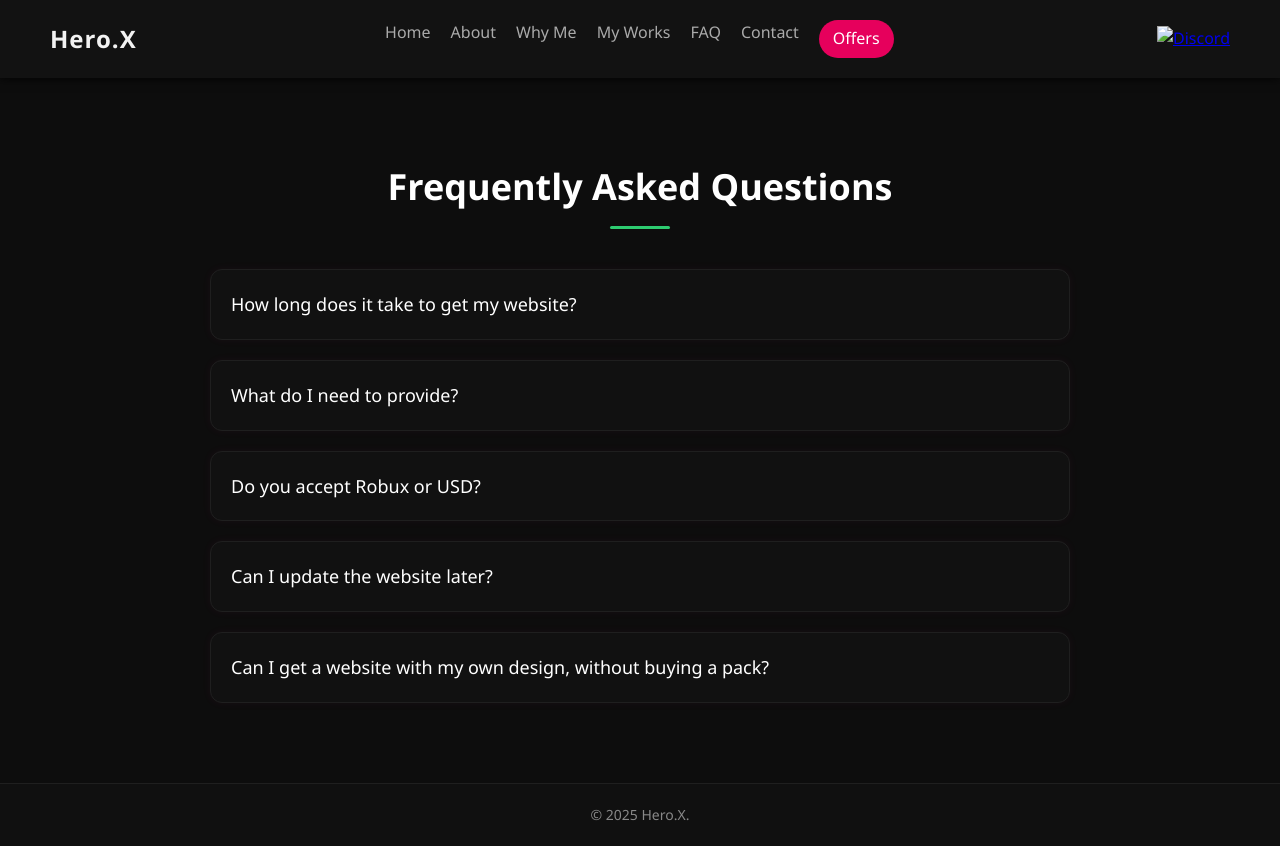
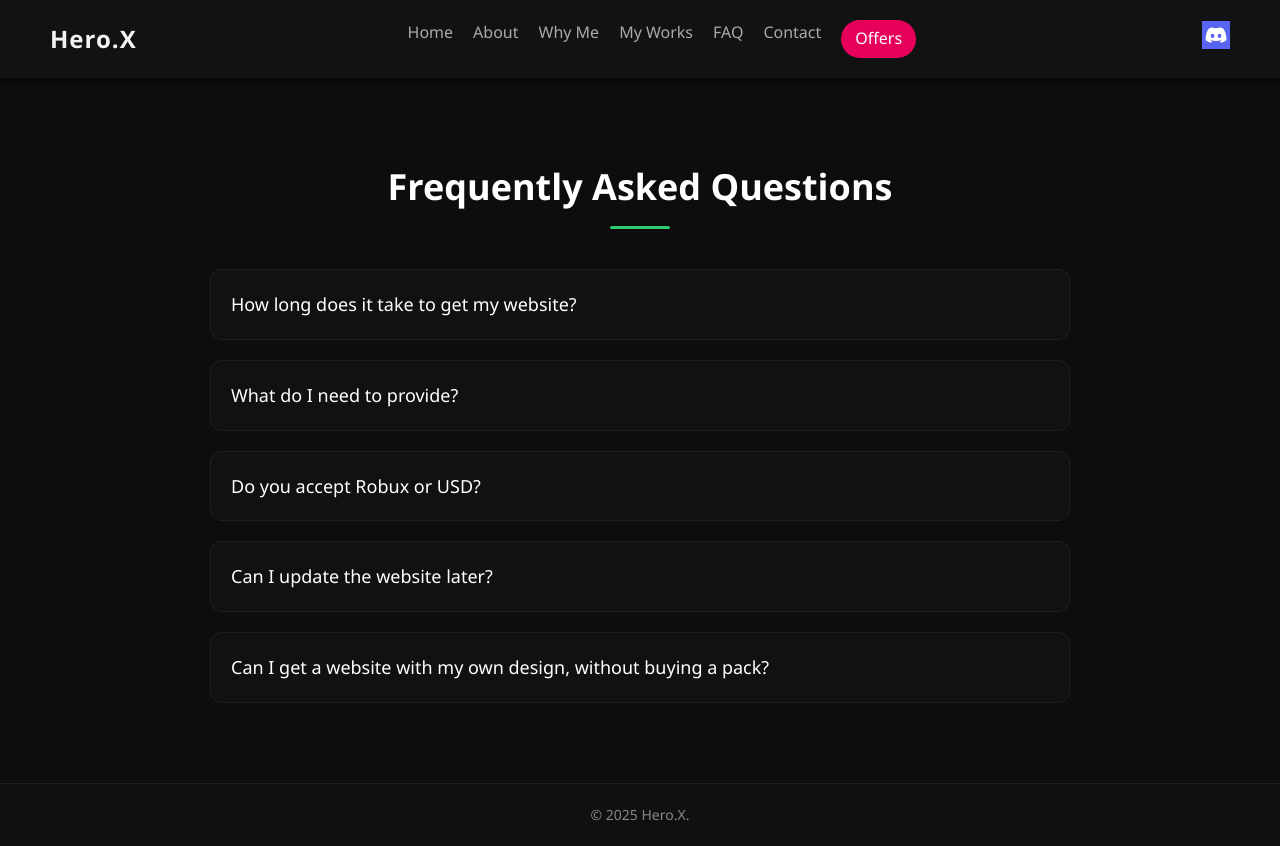
Before and after one commit to iamHeroXD/hero-x-portfolio, a plain HTML site: page faq.html in a window 1280 px wide. Drawn offline with Linux system fonts and the light colour scheme.

Commit message:
Update faq.html

```diff
--- a/faq.html
+++ b/faq.html
@@ -22,7 +22,7 @@
       <a href="offer.html" class="btn-offer">Offers</a>
     </div>
     <a href="https://discord.com/users/1351116002380746865" target="_blank" class="discord-link">
-      <img src="assets/discord_logo_hd_by_ijungakrom_dgt0pmh-fullview.jpg" alt="Discord" />
+      <img src="discord_logo_hd_by_ijungakrom_dgt0pmh-fullview.jpg" alt="Discord" />
     </a>
   </nav>
 
```
